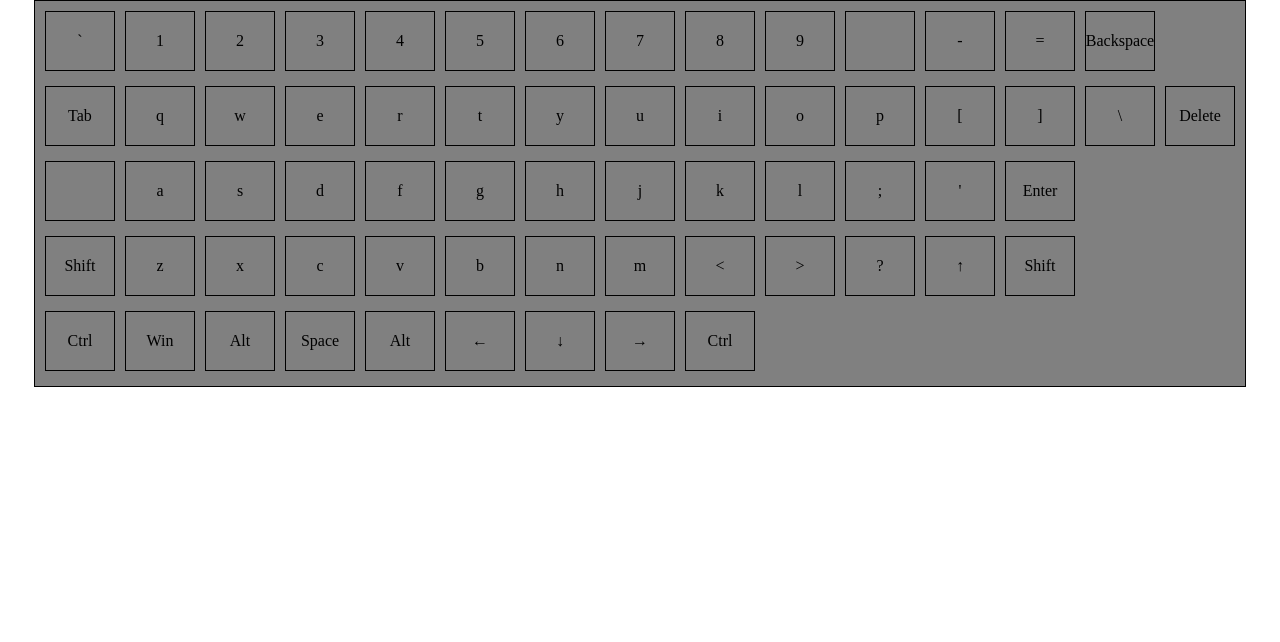
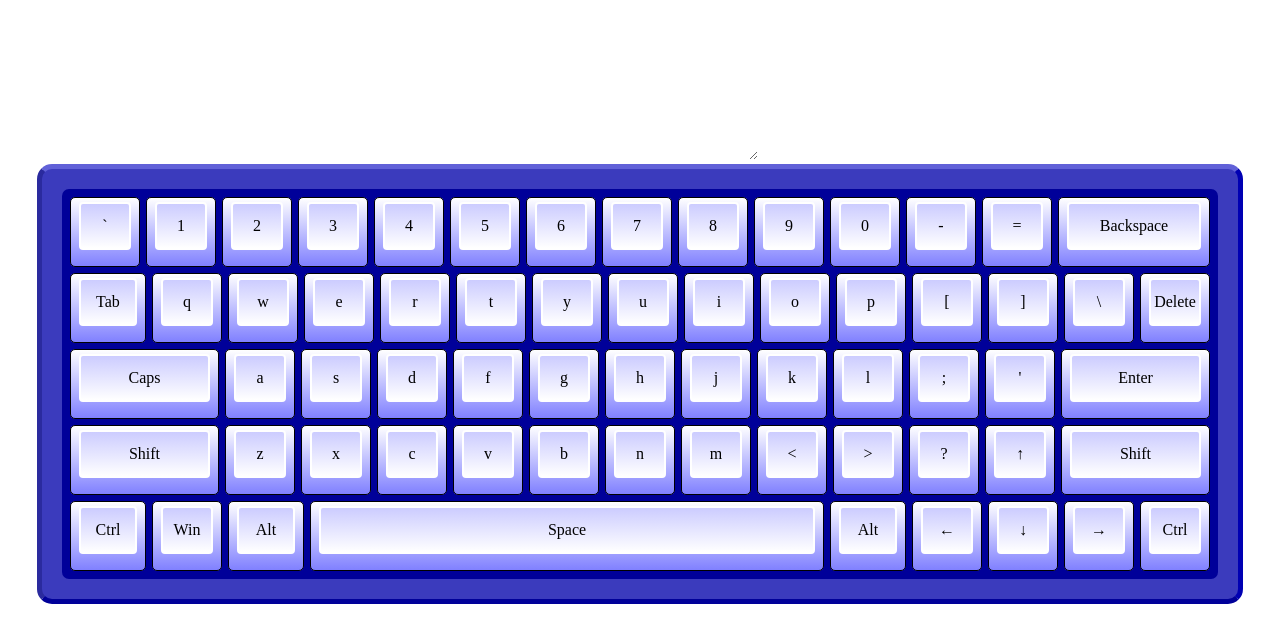
Before and after one commit to kritskaya/virtual-keyboard, a website: page index.html in a window 1280 px wide. Drawn offline with nearby package versions, Linux system fonts and the light colour scheme; files that its build step writes are made by us from their sources.

Commit message:
feat: add keyboard section styles

```diff
--- a/index.html
+++ b/index.html
@@ -10,7 +10,7 @@
 <body>
 	<main class="wrapper">
 		<section class="input-block">
-
+			<textarea name="" id="" cols="30" rows="10"></textarea>
 		</section>
 
 		<section class="keyboard">
@@ -47,7 +47,7 @@
 						<span>9</span>
 					</div>
 					<div class="keyboard__key key key-0">
-						<span></span>
+						<span>0</span>
 					</div>
 					<div class="keyboard__key key key-minus">
 						<span>-</span>
@@ -107,7 +107,9 @@
 					</div>
 				</div>
 				<div class="keyboard__row row">
-					<div class="keyboard__key key key-capslock"></div>
+					<div class="keyboard__key key key-capslock">
+						<span>Caps</span>
+					</div>
 					<div class="keyboard__key key key-a">
 						<span>a</span>
 					</div>
--- /dev/null
+++ b/src/sass/abstract/_variables.scss
@@ -0,0 +1,15 @@
+// colors
+$keyboard-color: #3b3bbd;
+$btn-container-color: #000099;
+$key-font-color: #000080;
+
+$gradient-dark-color: #8080ff;
+$gradient-middle-color: #ccccff;
+
+$light-color: #ffffff;
+
+// key sizes
+$key-height: 70px;
+$key-width: 70px;
+$key-margin: 3px;
+$key-padding: 4px 8px 16px;
--- a/src/sass/component/_keyboard.scss
+++ b/src/sass/component/_keyboard.scss
@@ -1,30 +1,72 @@
+.keyboard {
+	padding: 20px;
+	border-radius: 15px;
+	background-color: $keyboard-color;
+	border-bottom: 5px solid $btn-container-color;
+	// border-left: 5px solid #0000b3;
+	border-left: 5px solid #2a2a9e;
+	border-right: 5px solid #0000b3;
+	// border-top: 5px solid #3333ff;
+	border-top: 5px solid #6161d8;
+}
+
 .keyboard-container {
 	padding: 5px;
-	border: 1px solid #000;
-	background-color: grey;
+	// border: 1px solid #000080;
+	border-radius: 7px;
+	background-color: $btn-container-color;
 }
 
 .row {
 	display: flex;
 }
 
-.keyboard__row {
-	margin-bottom: 5px;
-}
+.key {
+	width: $key-width;
+	height: $key-height;
+	padding: $key-padding;
+	border: 1px solid #000;
+	border-radius: 5px;
+	background-color: $light-color;
+	background-image: linear-gradient(to bottom, $light-color, $gradient-dark-color);
+	cursor: pointer;
 
-.key {
-	width: 70px;
-	height: 60px;
-	border: 1px solid #000;
+	span {
+		height: 100%;
+		display: flex;
+		justify-content: center;
+		align-items: center;
+		border: 2px solid $light-color;
+		border-radius: 4px;
+		background-color: $light-color;
+		background-image: linear-gradient(to top, $light-color, $gradient-middle-color);
+	}
 }
 
 .keyboard__key {
-	margin: 5px;
+	margin: $key-margin;
+
+
 }
 
-.keyboard__key span {
-	height: 100%;
-	display: flex;
-	justify-content: center;
-	align-items: center;
+.key-left-shift,
+.key-right-shift,
+.key-capslock,
+.key-enter {
+	width: $key-width * 2 + $key-margin * 3;
 }
+
+.key-backspace {
+	width: $key-width * 2 + $key-margin * 4;
+}
+
+.key-tab,
+.key-left-ctrl,
+.key-left-alt,
+.key-right-alt {
+	width: $key-width + $key-margin * 2;
+}
+
+.key-space {
+	width: $key-width * 7 + $key-margin * 8 ;
+}
--- a/src/sass/main.scss
+++ b/src/sass/main.scss
@@ -1,3 +1,4 @@
+@import './abstract/variables';
 
 @import './base/reset';
 
```
